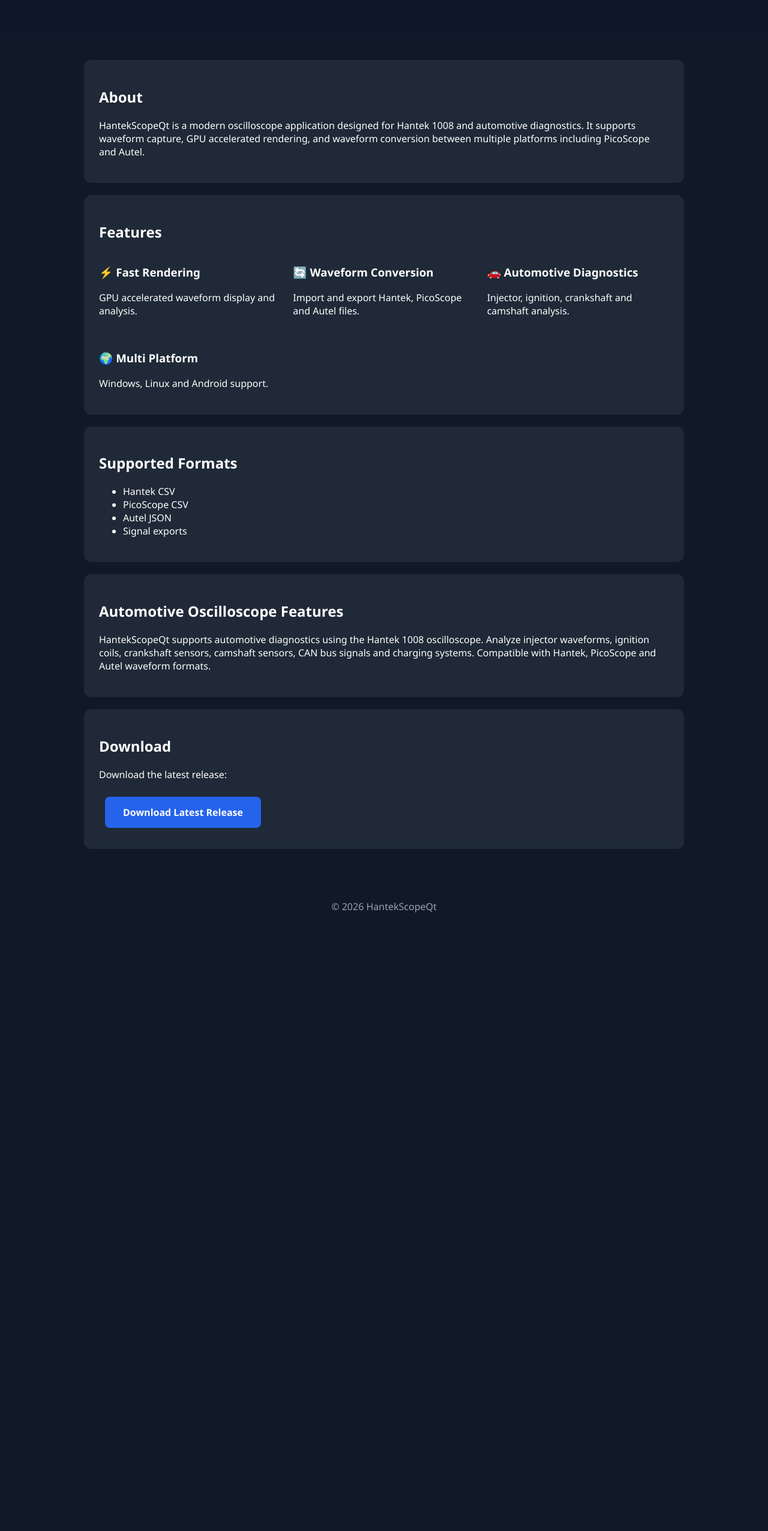
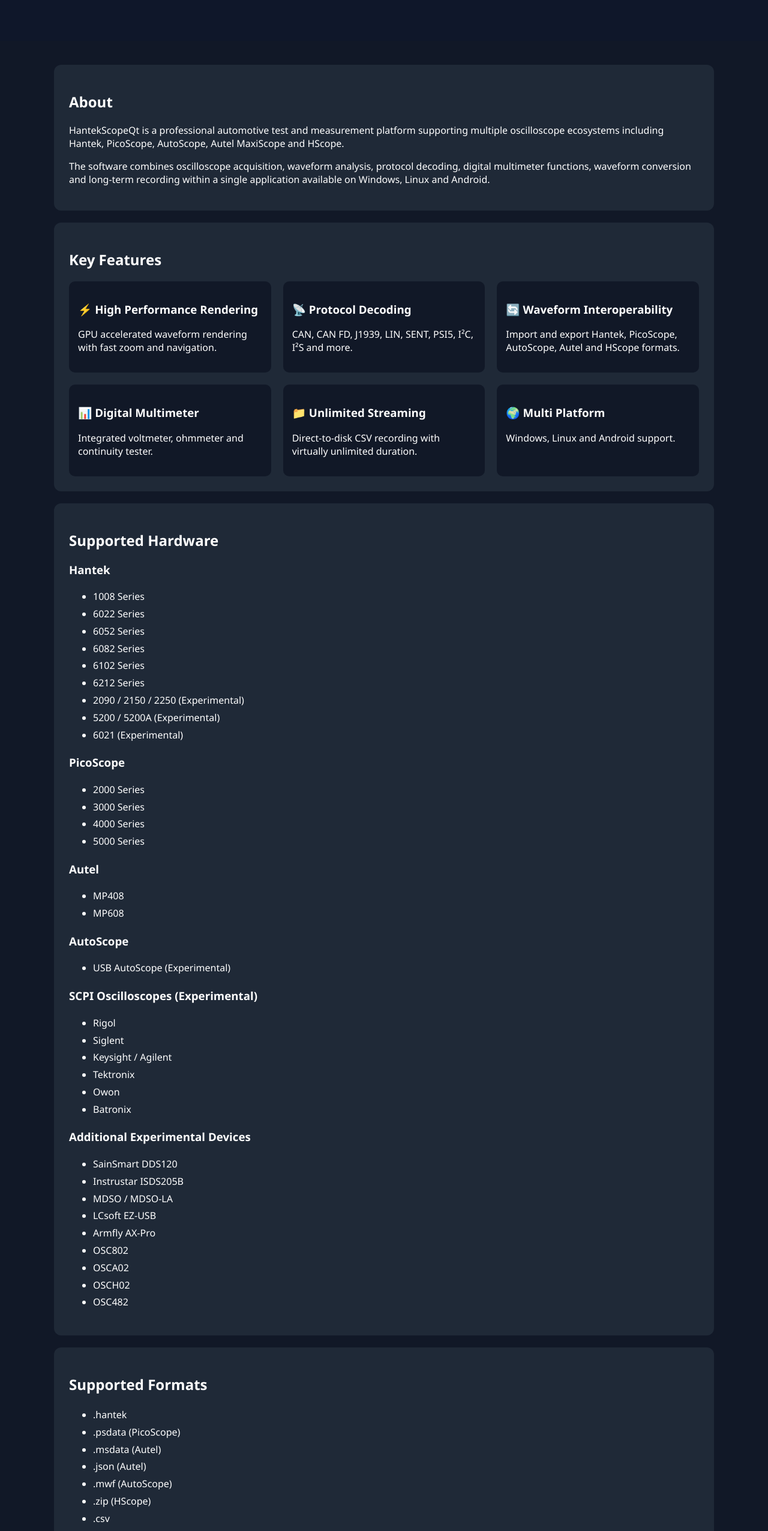
Before and after one commit to Desert36/HantekScopeQt, a plain HTML site: page index.html in a window 1280 px wide. Shown: the part 245-2797 px from the top of the page at 60% size. Before the commit the page ends 1792 px from the top, so only its background shows below. Drawn offline with Linux system fonts and the light colour scheme.

Commit message:
Update index.html

```diff
--- a/index.html
+++ b/index.html
@@ -4,16 +4,16 @@
 <meta charset="UTF-8">
 <meta name="viewport" content="width=device-width, initial-scale=1.0">
 
-<title>HantekScopeQt - Automotive Oscilloscope Software</title>
+<title>HantekScopeQt - Universal Automotive Test & Measurement Platform</title>
 
-<meta name="description" content="HantekScopeQt automotive oscilloscope software for Hantek 1008. Supports PicoScope import and export, Autel waveform conversion, crankshaft and camshaft analysis, injector testing and ignition diagnostics.">
+<meta name="description" content="Universal Automotive Test & Measurement Platform supporting Hantek, PicoScope, AutoScope, Autel and HScope ecosystems. Oscilloscope, Digital Multimeter, Protocol Decoding, Waveform Conversion and Unlimited Streaming Recording.">
 
-<meta name="keywords" content="Hantek 1008,HantekScopeQt,Automotive Oscilloscope,PicoScope,Autel,Waveform Analysis,Crankshaft Sensor,Camshaft Sensor,Injector Waveform,Ignition Coil,Automotive Diagnostics">
+<meta name="keywords" content="HantekScopeQt,Hantek,PicoScope,AutoScope,Autel,HScope,Automotive Oscilloscope,Digital Multimeter,CAN Decoder,Waveform Analysis,MWF,PSDATA,MSDATA,Automotive Diagnostics">
 
 <meta name="author" content="Desert36">
 
 <meta property="og:title" content="HantekScopeQt">
-<meta property="og:description" content="Professional Automotive Oscilloscope Software for Hantek 1008 with PicoScope and Autel compatibility.">
+<meta property="og:description" content="Universal Automotive Test & Measurement Platform supporting Hantek, PicoScope, AutoScope, Autel and HScope ecosystems.">
 <meta property="og:type" content="website">
 
 <style>
@@ -38,6 +38,7 @@ h1{
 .subtitle{
     color:#cbd5e1;
     margin-top:10px;
+    font-size:1.2em;
 }
 
 .btn{
@@ -56,7 +57,7 @@ h1{
 }
 
 section{
-    max-width:1000px;
+    max-width:1100px;
     margin:auto;
     padding:40px 20px;
 }
@@ -74,12 +75,23 @@ section{
     gap:20px;
 }
 
+.features div{
+    background:#111827;
+    padding:15px;
+    border-radius:10px;
+}
+
+ul{
+    line-height:1.8em;
+}
+
 footer{
     text-align:center;
     padding:25px;
     color:#9ca3af;
 }
 </style>
+
 </head>
 
 <body>
@@ -89,7 +101,7 @@ footer{
 <h1>HantekScopeQt</h1>
 
 <p class="subtitle">
-Professional Automotive Oscilloscope Software
+Universal Automotive Test & Measurement Platform
 </p>
 
 <a class="btn"
@@ -112,29 +124,44 @@ GitHub
 <h2>About</h2>
 
 <p>
-HantekScopeQt is a modern oscilloscope application designed for Hantek 1008 and automotive diagnostics. It supports waveform capture, GPU accelerated rendering, and waveform conversion between multiple platforms including PicoScope and Autel.
+HantekScopeQt is a professional automotive test and measurement platform supporting multiple oscilloscope ecosystems including Hantek, PicoScope, AutoScope, Autel MaxiScope and HScope.
+</p>
+
+<p>
+The software combines oscilloscope acquisition, waveform analysis, protocol decoding, digital multimeter functions, waveform conversion and long-term recording within a single application available on Windows, Linux and Android.
 </p>
 
 </div>
 
 <div class="card">
-<h2>Features</h2>
+
+<h2>Key Features</h2>
 
 <div class="features">
 
 <div>
-<h3>⚡ Fast Rendering</h3>
-<p>GPU accelerated waveform display and analysis.</p>
+<h3>⚡ High Performance Rendering</h3>
+<p>GPU accelerated waveform rendering with fast zoom and navigation.</p>
 </div>
 
 <div>
-<h3>🔄 Waveform Conversion</h3>
-<p>Import and export Hantek, PicoScope and Autel files.</p>
+<h3>📡 Protocol Decoding</h3>
+<p>CAN, CAN FD, J1939, LIN, SENT, PSI5, I²C, I²S and more.</p>
 </div>
 
 <div>
-<h3>🚗 Automotive Diagnostics</h3>
-<p>Injector, ignition, crankshaft and camshaft analysis.</p>
+<h3>🔄 Waveform Interoperability</h3>
+<p>Import and export Hantek, PicoScope, AutoScope, Autel and HScope formats.</p>
+</div>
+
+<div>
+<h3>📊 Digital Multimeter</h3>
+<p>Integrated voltmeter, ohmmeter and continuity tester.</p>
+</div>
+
+<div>
+<h3>📁 Unlimited Streaming</h3>
+<p>Direct-to-disk CSV recording with virtually unlimited duration.</p>
 </div>
 
 <div>
@@ -147,26 +174,163 @@ HantekScopeQt is a modern oscilloscope application designed for Hantek 1008 and
 </div>
 
 <div class="card">
-<h2>Supported Formats</h2>
+
+<h2>Supported Hardware</h2>
+
+<h3>Hantek</h3>
 
 <ul>
-<li>Hantek CSV</li>
-<li>PicoScope CSV</li>
-<li>Autel JSON</li>
-<li>Signal exports</li>
+<li>1008 Series</li>
+<li>6022 Series</li>
+<li>6052 Series</li>
+<li>6082 Series</li>
+<li>6102 Series</li>
+<li>6212 Series</li>
+<li>2090 / 2150 / 2250 (Experimental)</li>
+<li>5200 / 5200A (Experimental)</li>
+<li>6021 (Experimental)</li>
+</ul>
+
+<h3>PicoScope</h3>
+
+<ul>
+<li>2000 Series</li>
+<li>3000 Series</li>
+<li>4000 Series</li>
+<li>5000 Series</li>
+</ul>
+
+<h3>Autel</h3>
+
+<ul>
+<li>MP408</li>
+<li>MP608</li>
+</ul>
+
+<h3>AutoScope</h3>
+
+<ul>
+<li>USB AutoScope (Experimental)</li>
+</ul>
+
+<h3>SCPI Oscilloscopes (Experimental)</h3>
+
+<ul>
+<li>Rigol</li>
+<li>Siglent</li>
+<li>Keysight / Agilent</li>
+<li>Tektronix</li>
+<li>Owon</li>
+<li>Batronix</li>
+</ul>
+
+<h3>Additional Experimental Devices</h3>
+
+<ul>
+<li>SainSmart DDS120</li>
+<li>Instrustar ISDS205B</li>
+<li>MDSO / MDSO-LA</li>
+<li>LCsoft EZ-USB</li>
+<li>Armfly AX-Pro</li>
+<li>OSC802</li>
+<li>OSCA02</li>
+<li>OSCH02</li>
+<li>OSC482</li>
 </ul>
 
 </div>
 
 <div class="card">
-<h2>Automotive Oscilloscope Features</h2>
+
+<h2>Supported Formats</h2>
+
+<ul>
+<li>.hantek</li>
+<li>.psdata (PicoScope)</li>
+<li>.msdata (Autel)</li>
+<li>.json (Autel)</li>
+<li>.mwf (AutoScope)</li>
+<li>.zip (HScope)</li>
+<li>.csv</li>
+<li>.tsv</li>
+<li>.mat</li>
+</ul>
+
+</div>
+
+<div class="card">
+
+<h2>Digital Multimeter</h2>
 
 <p>
-HantekScopeQt supports automotive diagnostics using the Hantek 1008 oscilloscope.
-Analyze injector waveforms, ignition coils, crankshaft sensors, camshaft sensors,
-CAN bus signals and charging systems. Compatible with Hantek, PicoScope and
-Autel waveform formats.
+Integrated Digital Multimeter functions:
 </p>
+
+<ul>
+<li>Voltmeter</li>
+<li>Ohmmeter</li>
+<li>Continuity Tester</li>
+<li>RMS Measurements</li>
+<li>MIN / MAX Capture</li>
+<li>Trend Logging</li>
+<li>CSV Logging</li>
+</ul>
+
+</div>
+
+<div class="card">
+
+<h2>Automotive Diagnostics</h2>
+
+<ul>
+<li>Cam / Crank Correlation</li>
+<li>Relative Compression Testing</li>
+<li>Injector Analysis</li>
+<li>Ignition Analysis</li>
+<li>Pressure Transducer Support</li>
+<li>Charging System Analysis</li>
+<li>Starting System Analysis</li>
+<li>Reference Waveform Comparison</li>
+<li>Waveform Library Management</li>
+</ul>
+
+</div>
+
+<div class="card">
+
+<h2>Protocol Decoding</h2>
+
+<ul>
+<li>CAN</li>
+<li>CAN FD</li>
+<li>J1939</li>
+<li>LIN</li>
+<li>SENT Fast</li>
+<li>PSI5</li>
+<li>I²C</li>
+<li>I²S</li>
+<li>1-Wire</li>
+<li>10BASE-T1S</li>
+</ul>
+
+</div>
+
+<div class="card">
+
+<h2>Continuous Streaming Recording</h2>
+
+<p>
+Unlike traditional memory-based oscilloscopes, HantekScopeQt supports direct-to-disk waveform recording.
+</p>
+
+<ul>
+<li>Real-time streaming acquisition</li>
+<li>Direct CSV recording</li>
+<li>Virtually unlimited recording duration</li>
+<li>Multi-channel recording</li>
+<li>Road-test compatible</li>
+<li>Ideal for intermittent faults</li>
+</ul>
 
 </div>
 
@@ -189,7 +353,10 @@ Download Latest Release
 </section>
 
 <footer>
-© 2026 HantekScopeQt
+
+© 2026 HantekScopeQt<br>
+Universal Automotive Test & Measurement Platform
+
 </footer>
 
 </body>
```
